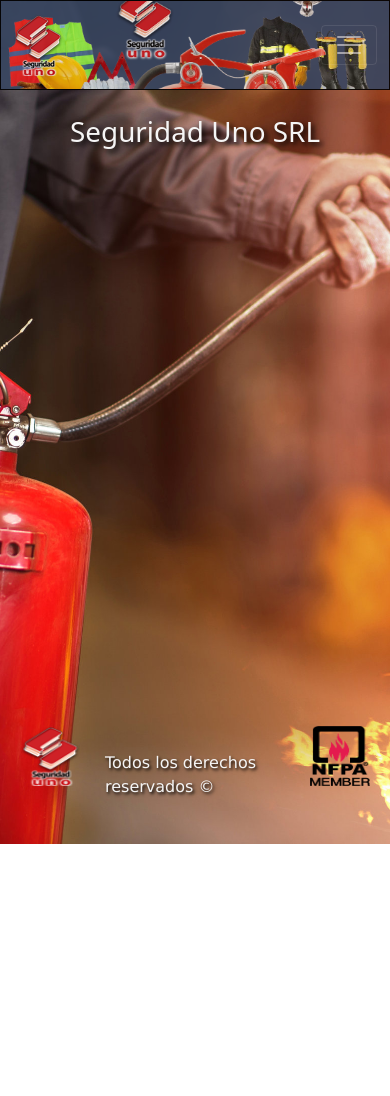
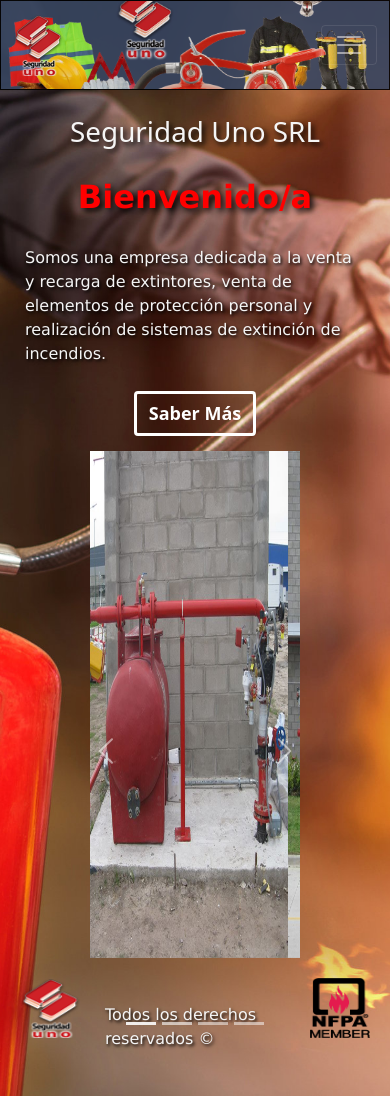
Before and after one commit to Mauro-Villar/DesarrolloWeb-Coderhouse, a website: page index.html in a window 390 px wide. Before the commit the page ends 844 px from the top, so only its background shows below. Drawn offline with nearby package versions, Linux system fonts and the light colour scheme.

Commit message:
agregue contenido al index e hice responsive

```diff
--- a/index.html
+++ b/index.html
@@ -5,6 +5,10 @@
   <meta http-equiv="X-UA-Compatible" content="IE=edge">
   <meta name="viewport" content="width=device-width, initial-scale=1.0">
   <link href="https://cdn.jsdelivr.net/npm/bootstrap@5.1.3/dist/css/bootstrap.min.css" rel="stylesheet" integrity="sha384-1BmE4kWBq78iYhFldvKuhfTAU6auU8tT94WrHftjDbrCEXSU1oBoqyl2QvZ6jIW3" crossorigin="anonymous">
+  <link
+    rel="stylesheet"
+    href="https://cdnjs.cloudflare.com/ajax/libs/animate.css/4.1.1/animate.min.css"
+  />
   <link rel="stylesheet" href="style.css">
   <script src="https://kit.fontawesome.com/9c2529a8e6.js" crossorigin="anonymous"></script>
   <title>Seguridad Uno</title>
@@ -43,6 +47,60 @@
   </header>
   <main>
     <h1>Seguridad Uno SRL</h1>
+    <div><p class="animate__animated animate__bounceIn bienvenido__class">Bienvenido/a</p>
+      <div><p>Somos una empresa dedicada a la venta y recarga de extintores, venta de elementos de protección personal y realización de sistemas de extinción de incendios. </p>
+      </div>
+      <a href="./paginas/quienes-somos.html" class="btn"> Saber Más </a>
+    </div>
+    <section class="container">
+      <div class="row">
+     <div class="col-lg-12 col-md-12 col-sm-12">
+      <div id="carouselExampleIndicators" class="carousel slide" data-bs-ride="carousel">
+        <div class="carousel-indicators">
+          <button type="button" data-bs-target="#carouselExampleIndicators" data-bs-slide-to="0" class="active" aria-current="true" aria-label="Slide 1"></button>
+          <button type="button" data-bs-target="#carouselExampleIndicators" data-bs-slide-to="1" aria-label="Slide 2"></button>
+          <button type="button" data-bs-target="#carouselExampleIndicators" data-bs-slide-to="2" aria-label="Slide 3"></button>
+          <button type="button" data-bs-target="#carouselExampleIndicators" data-bs-slide-to="3" aria-label="Slide 4"></button>
+
+        </div>
+        <div class="carousel-inner">
+          <div class="carousel-item active">
+            <img src="./imagenes/Obra1.jpg" class="d-block w-100 img__responsive" alt="fotocarrusel">
+          </div>
+          <div class="carousel-item">
+            <img src="./imagenes/Obra2.jpg" class="d-block w-100 img__responsive" alt="fotocarrusel">
+          </div>
+          <div class="carousel-item">
+            <img src="./imagenes/Obra3.jpg" class="d-block w-100 img__responsive" alt="fotocarrusel">
+          </div>
+          <div class="carousel-item">
+            <img src="./imagenes/Obra4.jpg" class="d-block w-100 img__responsive" alt="fotocarrusel">
+          </div>
+
+
+        </div>
+        <button class="carousel-control-prev" type="button" data-bs-target="#carouselExampleIndicators" data-bs-slide="prev">
+          <span class="carousel-control-prev-icon" aria-hidden="true"></span>
+          <span class="visually-hidden">Previous</span>
+        </button>
+        <button class="carousel-control-next" type="button" data-bs-target="#carouselExampleIndicators" data-bs-slide="next">
+          <span class="carousel-control-next-icon" aria-hidden="true"></span>
+          <span class="visually-hidden">Next</span>
+        </button>
+      </div>
+     </div>
+     <div class="col"></div>
+
+      </div>
+
+
+
+
+
+
+
+  </section>
+
 
 
   </main>
--- a/style.css
+++ b/style.css
@@ -8,6 +8,12 @@
   body{
     position: relative;
     min-height: 100vh;
+  }
+
+  .img__responsive{
+    display: block;
+    max-width: 100%;
+    height: auto;
   }
   /* HEADER */
   .header{
@@ -125,6 +131,26 @@
 
   }
 
+  .bienvenido__class{
+    text-align: center;
+    font-size: 32px;
+    color: red;
+    font-weight: bold;
+  }
+
+  .btn{
+    cursor: pointer;
+    display: flex;
+    justify-content: center;
+    border: 0;
+    font-weight: bold;
+    /* padding: 10px 20px */;
+    color: white;
+    font-size: 18px;
+    border: 3px solid white;
+    margin: 0 auto 15px auto;
+    width: fit-content;
+  }
 
   .formulario{
     color: whitesmoke;
@@ -167,7 +193,7 @@
 
   /* FOOTER */
   .footer{
-    position: fixed;
+    position: relative;
     display: flex;
     /* flex-direction: row; */
     justify-content: space-evenly;
@@ -260,7 +286,7 @@
   height: 600px;
 }
 .carousel-item img{
-  height: 600px;
+  height: 60vh;
 }
 
 /* GALERIA CARRUSEL */
```
Also changed, not shown: paginas/contacto.html (+1 -1 lines), paginas/galeria.html (+7 -7 lines), paginas/productos.html (+1 -1 lines), paginas/quienes-somos.html (+1 -1 lines), imagenes/Obra1.jpg (added), imagenes/Obra2.jpg (added), imagenes/Obra3.jpg (added), imagenes/Obra4.jpg (added).
